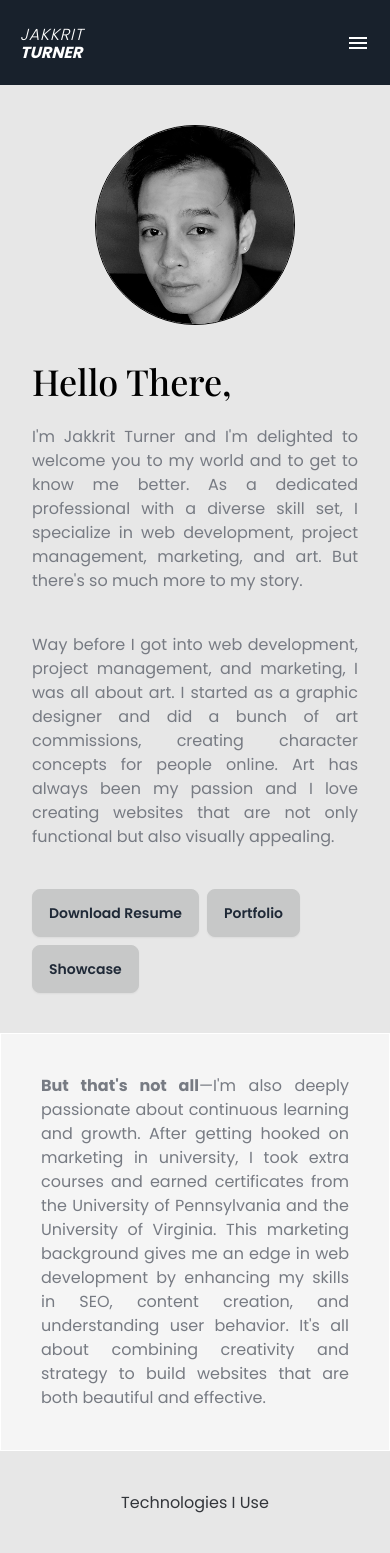
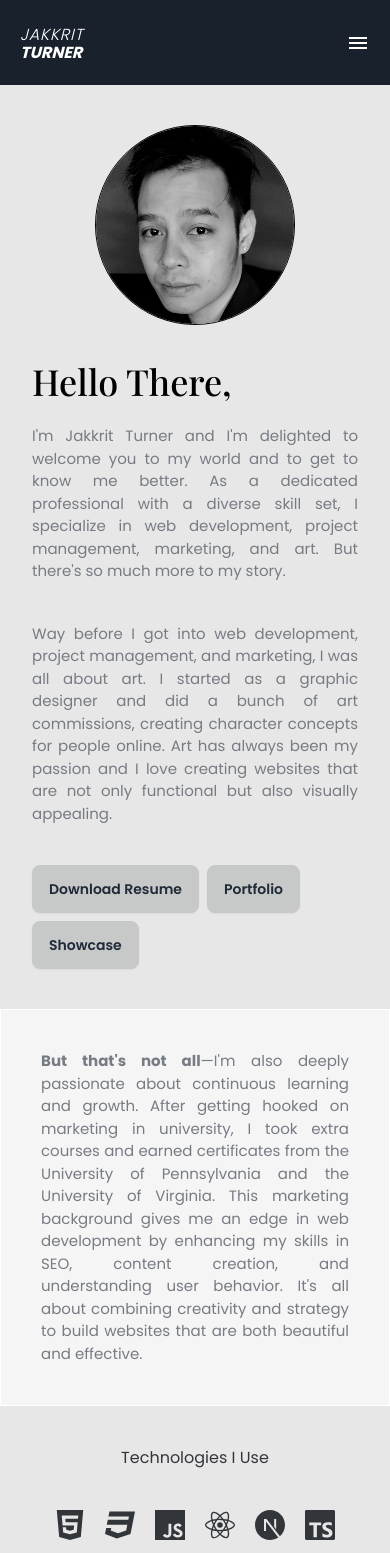
Before and after one commit to jkTurner/mysite, a Next.js app: page /about in a window 390 px wide. Shown: the top 1553 px of the page. Built offline with nearby package versions, Linux system fonts and the light colour scheme.

Commit message:
improved about font responsiveness(size) and Quick Contact color (gold)

```diff
--- a/app/about/about.module.css
+++ b/app/about/about.module.css
@@ -28,6 +28,7 @@
     margin: 40px 0;
     padding: 40px;
     border: 1px solid var(--line);
+    text-align: justify;
 }
 .end_text_container {
     background-color: var(--bgSub);
@@ -82,6 +83,7 @@
         margin: 20px auto;
         align-items: center;
         text-align: justify;
+        font-size: 15px;
     }
     .image_container {
         position: relative;
@@ -91,10 +93,15 @@
         margin-top: 20px;
         margin-bottom: 20px;
     }
+    .section1_container {
+        /* text-align: left; */
+        font-size: 15px;
+    }
     .section2_container {
         display: flex;
         flex-direction: column;
         align-items: baseline;
+        font-size: 15px;
         /* margin: 40px 32px; */
         /* margin-top: 16px; */
     }
@@ -113,6 +120,7 @@
     }
     .end_text_container {
         text-align: justify;
+        font-size: 15px;
     }
 }
 
--- a/app/about/components/AboutHero.tsx
+++ b/app/about/components/AboutHero.tsx
@@ -55,7 +55,7 @@ const AboutHero = () => {
                 </div>
             </div>
             {/* section 1 */}
-            <div className={`${styles.section1_container} flex flex-row text-justify`}>
+            <div className={`${styles.section1_container} flex flex-row`}>
                 <p>
                     <span className="font-bold">{aboutText.section1_1}</span>
                     {aboutText.section1_2}
--- a/app/components/footer/quick-contact/QuickContact.tsx
+++ b/app/components/footer/quick-contact/QuickContact.tsx
@@ -38,7 +38,7 @@ const QuickContact = () => {
     return (
         <div className={`${styles.outter_container}`}>
             <div className="flex flex-col w-[100%] max-w-[400px]">
-                <h1>Quick Contact</h1>
+                <h1 className="text-[var(--jkGold)]">Quick Contact</h1>
                 <form className="flex flex-col gap-2 mt-2" onSubmit={handleSubmit}>
                     <div className="flex gap-2">
                         <input
```
